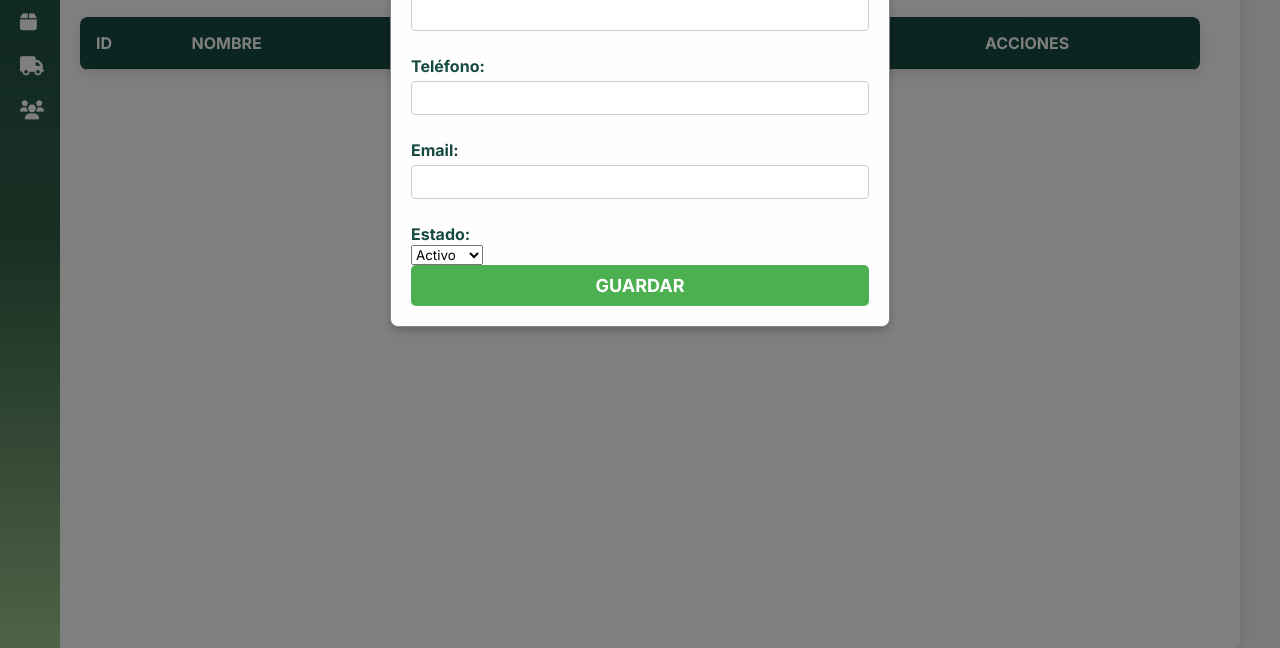
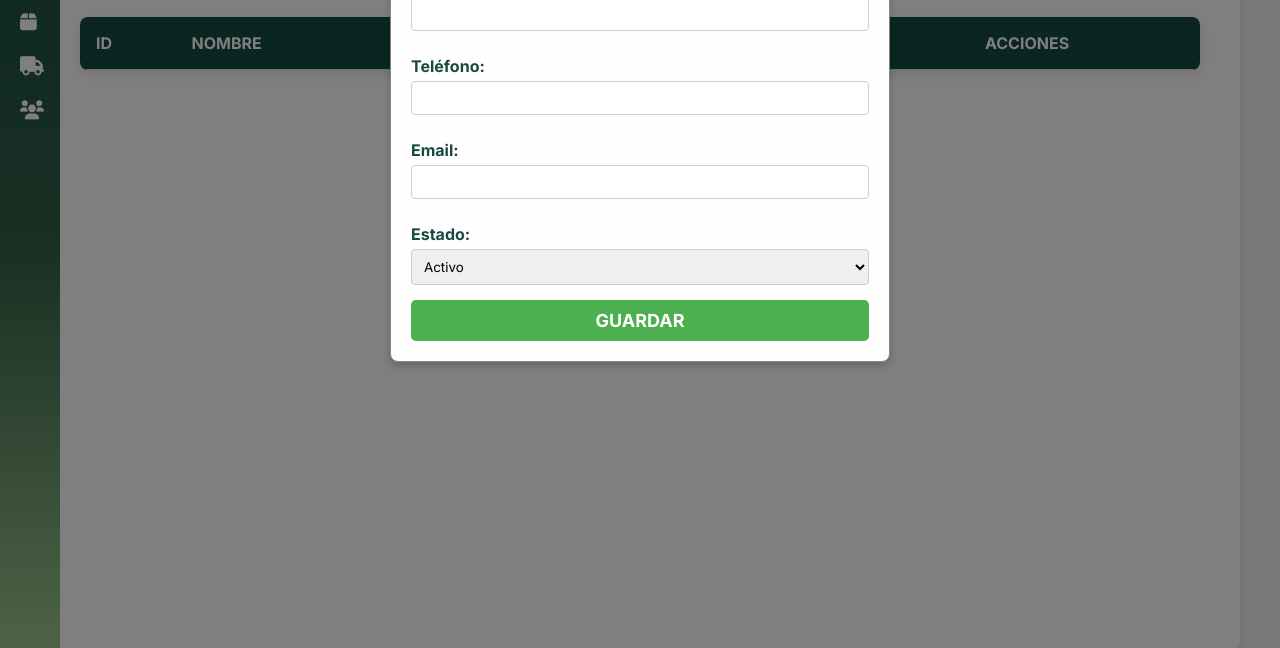
Before and after one commit to juanfel2302/StockInventory, a website: page views/provider.html in a window 1280 px wide. Both pictures are taken after a click on the button "Agregar Proveedor +". Shown: the part 152-800 px from the top of the page. Drawn offline with Linux system fonts and the light colour scheme; no server answers.

Commit message:
Deja de chingar mi CSS

```diff
--- a/views/css/inventory.css
+++ b/views/css/inventory.css
@@ -163,8 +163,10 @@ table td {
   box-sizing: border-box;
   font-size: 16px;
 }
-.category-button-container{
+.category-button-container {
   margin-bottom: 20px;
+  display: flex;
+  gap: 10px; /* Espacio entre botones */
 }
 
 .submit-button {
--- a/views/css/provider.css
+++ b/views/css/provider.css
@@ -213,3 +213,12 @@ table tr:hover {
 .submit-button:hover {
   background-color: #45a049;
 }
+
+#providerStatus{
+  width: 100%;
+  padding: 8px;
+  margin-top: 5px;
+  margin-bottom: 15px;
+  border: 1px solid #ccc;
+  border-radius: 4px;
+}
```
